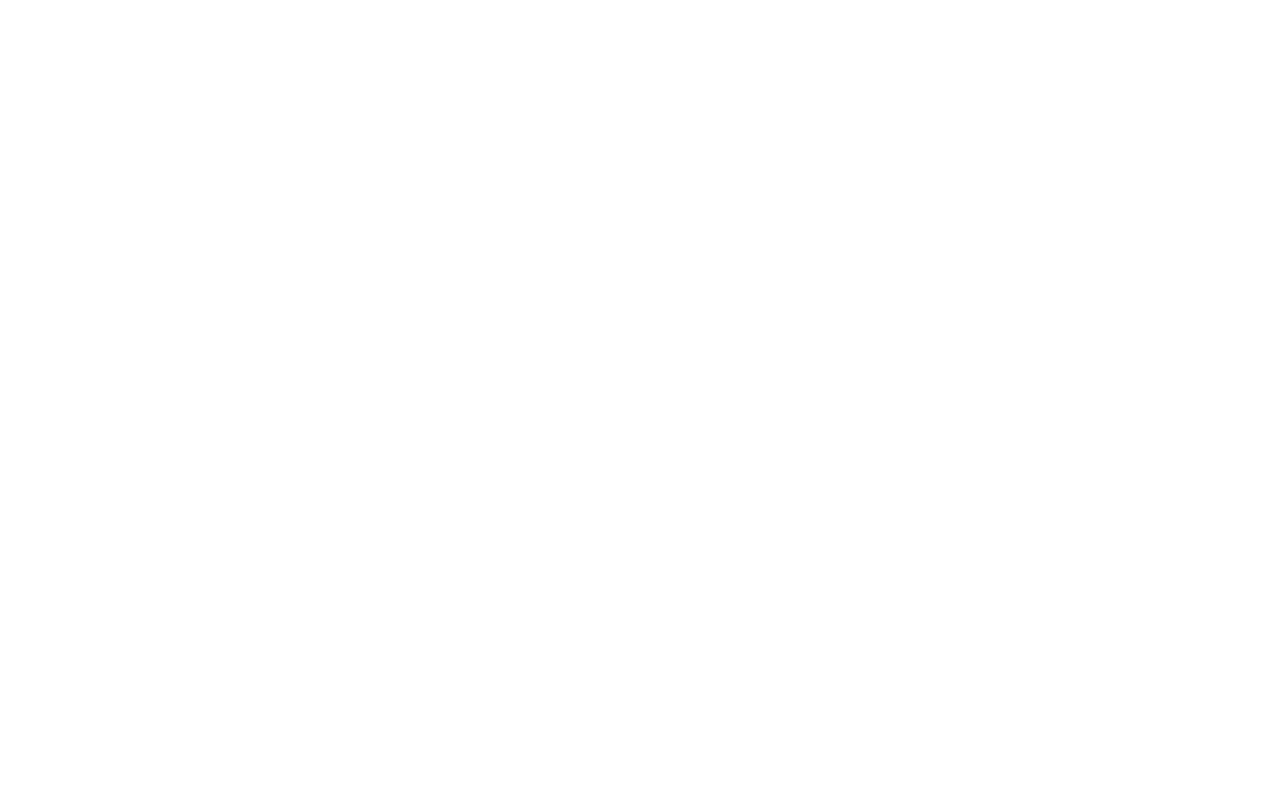
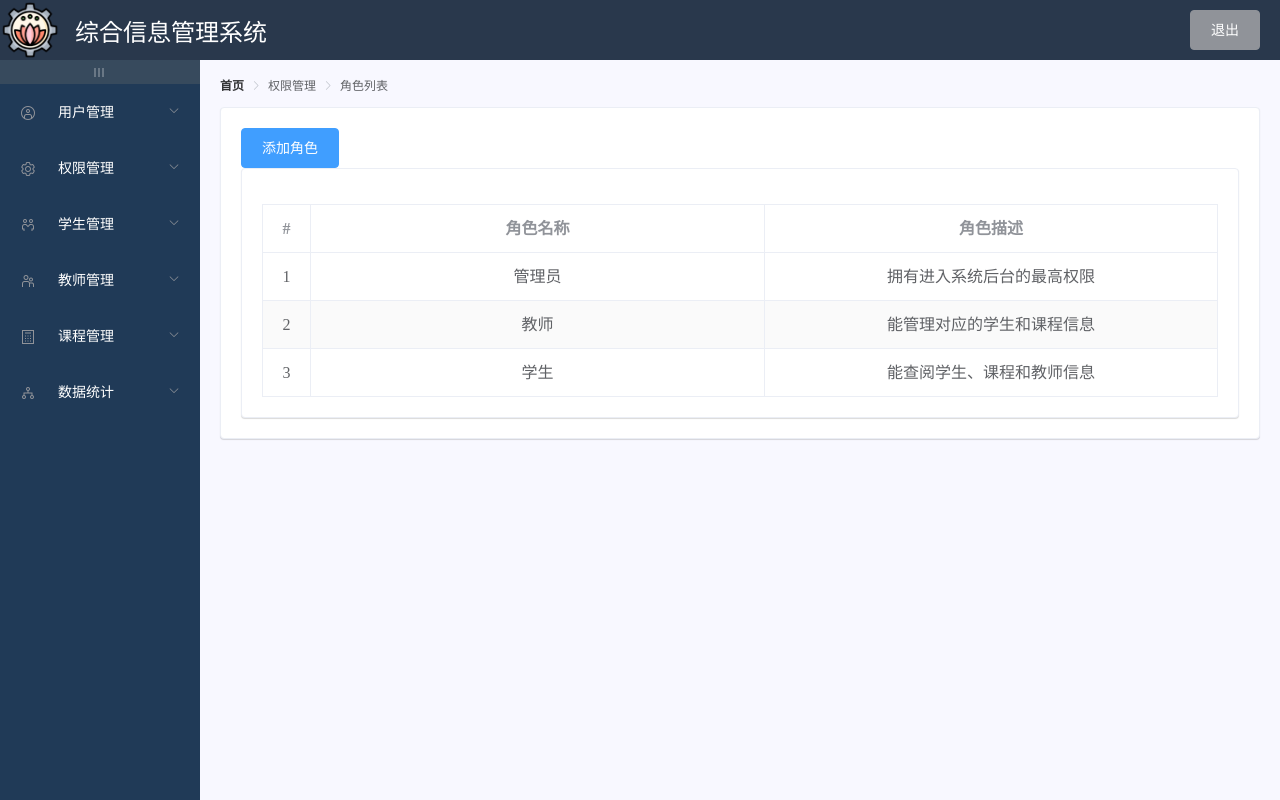
Before and after one commit to ZeKaiJia/IMS_VUE, a Vue app: page /#/types in a window 1280 px wide. Built offline with nearby package versions, Linux system fonts and the light colour scheme.

Commit message:
Demo 0.1.8

```diff
--- a/src/components/Home.vue
+++ b/src/components/Home.vue
@@ -77,29 +77,45 @@
           id: 2,
           authName: '权限管理',
           children: [
-            { id: 21, authName: '角色列表', path: 'type' },
+            { id: 21, authName: '角色列表', path: 'types' },
             { id: 22, authName: '权限列表', path: 'rights' }
           ]
         },
         {
           id: 3,
           authName: '学生管理',
-          children: [{ id: 31, authName: '学生列表' }]
+          children: [{
+            id: 31,
+            authName: '学生列表',
+            path: 'students'
+          }]
         },
         {
           id: 4,
           authName: '教师管理',
-          children: [{ id: 41, authName: '教师列表' }]
+          children: [{
+            id: 41,
+            authName: '教师列表',
+            path: 'teachers'
+          }]
         },
         {
           id: 5,
           authName: '课程管理',
-          children: [{ id: 51, authName: '课程列表' }]
+          children: [{
+            id: 51,
+            authName: '课程列表',
+            path: 'lessons'
+          }]
         },
         {
           id: 6,
           authName: '数据统计',
-          children: [{ id: 61, authName: '综合数据' }]
+          children: [{
+            id: 61,
+            authName: '综合数据',
+            path: 'status'
+          }]
         }
       ],
       iconsObj: {
--- a/src/components/Login.vue
+++ b/src/components/Login.vue
@@ -154,7 +154,7 @@
     text-align: center;
   }
 }
-.el-form-item__error {
+z.el-form-item__error {
   color: #f56c6c;
   font-size: 12px;
   line-height: 1;
--- a/src/components/power/Rights.vue
+++ b/src/components/power/Rights.vue
@@ -7,7 +7,20 @@
       <el-breadcrumb-item>权限列表</el-breadcrumb-item>
     </el-breadcrumb>
     <!--卡片视图-->
-    <el-card></el-card>
+    <el-card>
+      <el-table :data="rightsList" border stripe>
+        <el-table-column type="index" label="#" width="48px" align="center"/>
+        <el-table-column label="权限名称" prop="authName" align="center"/>
+        <el-table-column label="路径名称" prop="path" align="center"/>
+        <el-table-column label="权限登记" prop="level" align="center">
+          <template slot-scope="scope">
+            <el-tag v-if="scope.row.level === '0'">一级</el-tag>
+            <el-tag type="success" v-else-if="scope.row.level === '1'">二级</el-tag>
+            <el-tag type="warning" v-else>三级</el-tag>
+          </template>
+        </el-table-column>
+      </el-table>
+    </el-card>
   </div>
 </template>
 
@@ -17,16 +30,58 @@
   data() {
     return {
       // 权限列表
-      rightsList: []
+      rightsList: [
+        {
+          id: 11,
+          authName: '用户列表',
+          level: '2',
+          path: 'users'
+        },
+        {
+          id: 21,
+          authName: '角色列表',
+          level: '1',
+          path: 'types'
+        },
+        {
+          id: 22,
+          authName: '权限列表',
+          level: '0',
+          path: 'rights'
+        },
+        {
+          id: 31,
+          authName: '学生列表',
+          level: '2',
+          path: 'students'
+        },
+        {
+          id: 41,
+          authName: '教师列表',
+          level: '2',
+          path: 'teachers'
+        },
+        {
+          id: 51,
+          authName: '课程列表',
+          level: '2',
+          path: 'lessons'
+        },
+        {
+          id: 61,
+          authName: '综合数据',
+          level: '0',
+          path: 'status'
+        }
+      ]
     }
   },
   created() {
     this.getRightList()
   },
   methods: {
-    async getRightList() {
-      const { data: res } = await this.$http.get('right/rights')
-      console.log(res)
+    getRightList () {
+      console.log('auto')
     }
   }
 }
--- /dev/null
+++ b/src/components/power/Types.vue
@@ -0,0 +1,66 @@
+<template>
+  <div>
+    <!--面包屑导航区-->
+    <el-breadcrumb separator-class="el-icon-arrow-right">
+      <el-breadcrumb-item :to="{ path: '/home' }">首页</el-breadcrumb-item>
+      <el-breadcrumb-item>权限管理</el-breadcrumb-item>
+      <el-breadcrumb-item>角色列表</el-breadcrumb-item>
+    </el-breadcrumb>
+    <!--卡片视图-->
+    <el-card>
+      <!--添加角色按钮区-->
+      <el-row>
+        <el-col>
+          <el-button type="primary">添加角色</el-button>
+        </el-col>
+      </el-row>
+      <!--卡片视图-->
+      <el-card>
+        <el-table :data="typeList" border stripe>
+          <el-table-column type="index" label="#" width="48px" align="center"/>
+          <el-table-column label="角色名称" prop="authName" align="center"/>
+          <el-table-column label="角色描述" prop="description" align="center"/>
+        </el-table>
+      </el-card>
+    </el-card>
+  </div>
+</template>
+
+<script>
+export default {
+  name: 'Types',
+  data() {
+    return {
+      typeList: [
+        {
+          id: 1,
+          authName: '管理员',
+          description: '拥有进入系统后台的最高权限'
+        },
+        {
+          id: 2,
+          authName: '教师',
+          description: '能管理对应的学生和课程信息'
+        },
+        {
+          id: 3,
+          authName: '学生',
+          description: '能查阅学生、课程和教师信息'
+        }
+      ]
+    }
+  },
+  created() {
+    this.getTypeList()
+  },
+  methods: {
+    getTypeList () {
+      console.log('auto')
+    }
+  }
+}
+</script>
+
+<style lang="less" scoped>
+
+</style>
--- a/src/components/user/Users.vue
+++ b/src/components/user/Users.vue
@@ -257,15 +257,14 @@
       if (res.code !== 200) {
         return this.$message.error('获取用户列表失败!')
       }
-      for (let i = 0; i < res.data.length; i++) {
-        res.data[i].utcCreate = this.timestampToTime(res.data[i].utcCreate)
-        res.data[i].utcModify = this.timestampToTime(res.data[i].utcModify)
-        res.data[i].lastLogin =
-          res.data[i].lastLogin > 31539467000
-            ? this.timestampToTime(res.data[i].lastLogin)
-            : '新用户'
-      }
-      this.userList = res.data
+      this.userList = []
+      this.userList.push(res.data)
+      this.userList[0].utcCreate = this.timestampToTime(this.userList[0].utcCreate)
+      this.userList[0].utcModify = this.timestampToTime(this.userList[0].utcModify)
+      this.userList[0].lastLogin =
+        this.userList[0].lastLogin > 31539467000
+          ? this.timestampToTime(this.userList[0].lastLogin)
+          : '新用户'
       this.total = res.data.length
     },
     timestampToTime(timestamp) {
--- a/src/plugins/element.js
+++ b/src/plugins/element.js
@@ -24,7 +24,8 @@
   Tooltip,
   Pagination,
   Dialog,
-  MessageBox
+  MessageBox,
+  Tag
 } from 'element-ui'
 
 Vue.use(Button)
@@ -50,6 +51,7 @@
 Vue.use(Tooltip)
 Vue.use(Pagination)
 Vue.use(Dialog)
+Vue.use(Tag)
 
 Vue.prototype.$message = Message
 Vue.prototype.$confirm = MessageBox.confirm
--- a/src/router/index.js
+++ b/src/router/index.js
@@ -5,6 +5,7 @@
 import Welcome from '../components/Welcome'
 import Users from '../components/user/Users'
 import Rights from '../components/power/Rights'
+import Types from '../components/power/Types'
 
 Vue.use(Router)
 
@@ -20,7 +21,8 @@
       children: [
         { path: '/welcome', component: Welcome },
         { path: '/users', component: Users },
-        { path: '/rights', component: Rights }
+        { path: '/rights', component: Rights },
+        { path: '/types', component: Types }
       ]
     }
   ]
```
Also changed, not shown: 1 other file (tests, documents, lock files or other folders).
